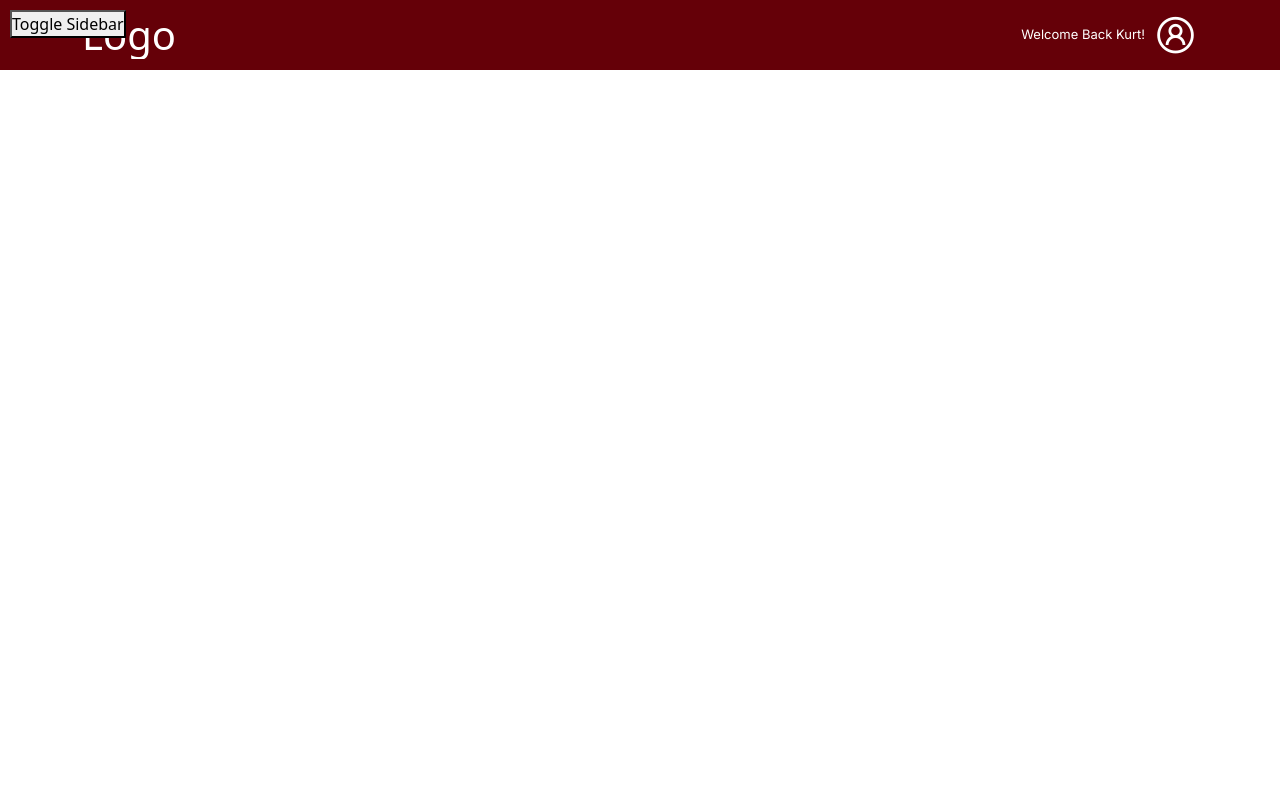
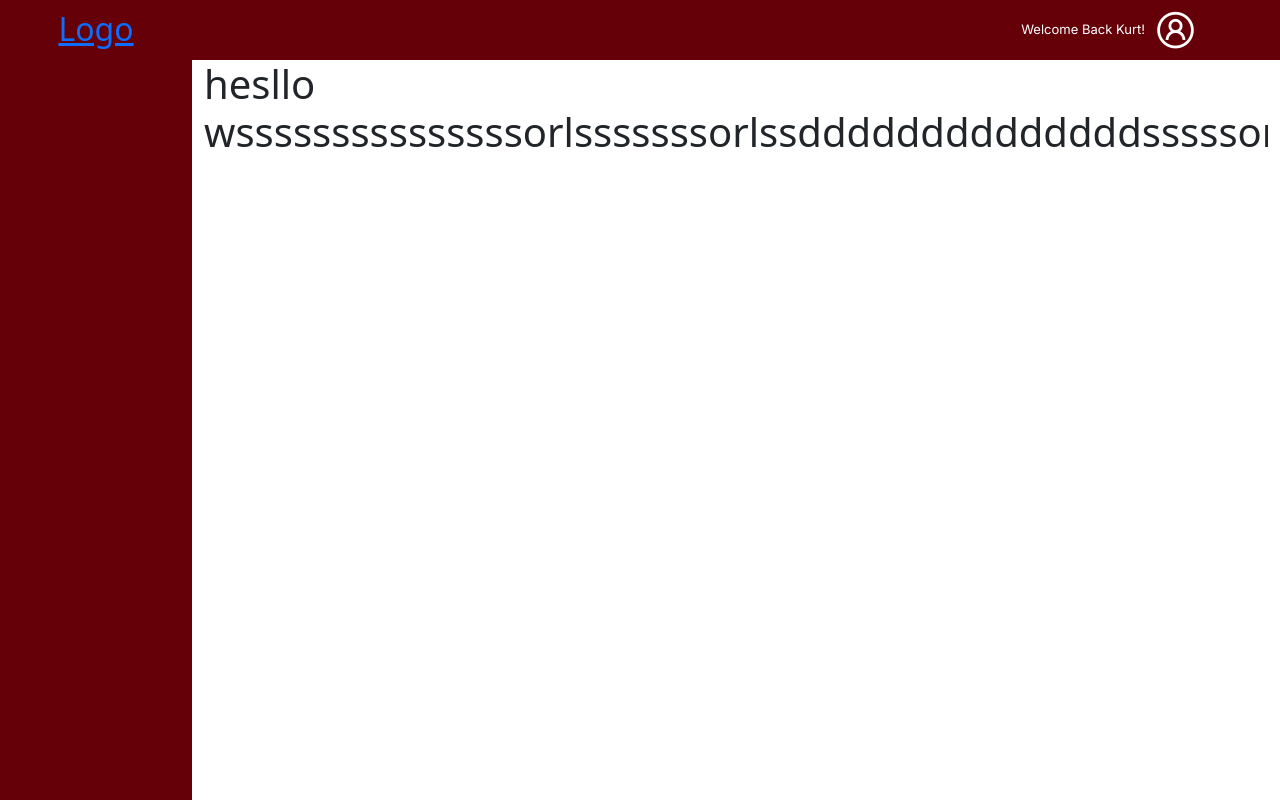
Before and after one commit to lemos-ctrl/swushs, a PHP site: page /Admin/dashboard.php in a window 1280 px wide. Run offline with PHP 8.4, Linux system fonts and the light colour scheme; some libraries are stand-ins or nearby versions.

```diff
--- a/Admin/dashboard.php
+++ b/Admin/dashboard.php
@@ -1,3 +1,6 @@
+<?php
+require_once '../includes/cdn.php';?>
+
 <!DOCTYPE html>
 <html lang="en">
 <head>
@@ -5,29 +8,11 @@
     <meta name="viewport" content="width=device-width, initial-scale=1.0">
     <title>Admin Dashboard</title>
 
-    <script
-      src="https://cdnjs.cloudflare.com/ajax/libs/bootstrap/5.3.3/js/bootstrap.min.js"
-      integrity="sha512-ykZ1QQr0Jy/4ZkvKuqWn4iF3lqPZyij9iRv6sGqLRdTPkY69YX6+7wvVGmsdBbiIfN/8OdsI7HABjvEok6ZopQ=="
-      crossorigin="anonymous"
-      referrerpolicy="no-referrer"
-    ></script>
-    <link
-      rel="stylesheet"
-      href="https://cdn.jsdelivr.net/npm/bootstrap@5.3.2/dist/css/bootstrap.min.css"
-      integrity="sha384-T3c6CoIi6uLrA9TneNEoa7RxnatzjcDSCmG1MXxSR1GAsXEV/Dwwykc2MPK8M2HN"
-      crossorigin="anonymous"
-    />
-    <link rel="stylesheet" href="https://cdnjs.cloudflare.com/ajax/libs/line-awesome/1.3.0/line-awesome/css/line-awesome.min.css">
-    <link rel="stylesheet" href="../Styles/styles.css" />
-
 </head>
 <body>
     <header>
-        <div class="container my-auto">
-            <div class="row d-flex justify-content-between align-items-center header-container px-auto">
-                <div class="col-2">
-                    <h1>Logo</h1>
-                </div>
+        <div class="container">
+            <div class="row d-flex justify-content-end align-items-center header-container px-auto">
                 <div class="col-3 text-end d-flex justify-content-end welcome-text">
                     <p class="my-auto pe-2">Welcome Back Kurt!</p>
                     <span class="las la-user-circle"></span>
@@ -36,17 +21,20 @@
         </div>
     </header>
 
+    <nav id="myNav">
+        <div class="row d-flex flex-column">
+            <div class="col text-center">
+                <h2><a href="#" id="logo">Logo</a> </h2>
+            </div>
+            <div class="col"></div>
+        </div>
+    </nav>
 
-<nav id="sidebar">
-    <ul>
-        <li><a href="#">Home</a></li>
-        <li><a href="#">About</a></li>
-        <li><a href="#">Services</a></li>
-        <li><a href="#">Contact</a></li>
-    </ul>
-</nav>
-<button id="toggleSidebar">Toggle Sidebar</button>
-
+    <main id="main" class="expanded-main">
+        <div class="container">
+            <h1>hesllo wsssssssssssssssorlsssssssorlssddddddddddddddsssssorlsssssssorlsssssssorlsssssssorlsssssssorld</h1>
+        </div>
+    </main>
 
 </body>
 </html>
--- a/Scripts/script.js
+++ b/Scripts/script.js
@@ -1,8 +1,11 @@
-document.getElementById('toggleSidebar').addEventListener('click', function() {
-    var sidebar = document.getElementById('sidebar');
-    if (sidebar.style.left === '-250px') {
-        sidebar.style.left = '0';
-    } else {
-        sidebar.style.left = '-250px';
-    }
+document.addEventListener("DOMContentLoaded", function () {
+  const logo = document.getElementById("logo");
+  const nav = document.getElementById("myNav");
+  const main = document.getElementById("main");
+
+  logo.addEventListener("click", function () {
+    nav.classList.toggle("small-width");
+    main.classList.toggle("expanded-main");
+    main.classList.toggle("small-main");
+  });
 });
--- a/Styles/styles.css
+++ b/Styles/styles.css
@@ -1,5 +1,5 @@
 @import url("https://fonts.googleapis.com/css2?family=Poppins:ital,wght@0,100;0,200;0,300;0,400;0,500;0,600;0,700;0,800;0,900;1,100;1,200;1,300;1,400;1,500;1,600;1,700;1,800;1,900&display=swap");
-@import url('https://fonts.googleapis.com/css2?family=Inter:wght@100..900&display=swap');
+@import url("https://fonts.googleapis.com/css2?family=Inter:wght@100..900&display=swap");
 :root {
   --color-main: #5a0000;
   --color-sub: #650008;
@@ -74,9 +74,9 @@
   font-weight: bold;
 }
 
-.login-frame input[type="submit"]:hover{
+.login-frame input[type="submit"]:hover {
   background-color: var(--font-heading3);
-  opacity: .9;
+  opacity: 0.9;
 }
 
 .login-frame input::placeholder {
@@ -116,7 +116,7 @@
 
 .loginpage span {
   position: absolute;
-  margin-bottom: 10px   ;
+  margin-bottom: 10px;
   bottom: 0;
   left: 50%;
   transform: translateX(-50%);
@@ -126,32 +126,28 @@
   font-family: var(--font-family1);
 }
 
-
 /* admin dashboard */
 
 header {
   width: 100vw;
-  max-height: 70px;
+  max-height: 60px;
   height: 100vh;
   background-color: var(--color-sub);
   color: white;
-  position: absolute;
 }
 
-nav h1 {
-  color: white;
-}
-
-header p, header h1{
+header p,
+header h2 {
   margin: 0;
+  padding: 5px 0;
 }
 
 header .container {
-  height: 70px;
+  height: 60px;
 }
 
 .header-container {
-  height: 70px
+  height: inherit;
 }
 
 .welcome-text .la-user-circle {
@@ -164,29 +160,33 @@ header .container {
   font-size: 13px;
 }
 
-
-/* sidebar */
-#sidebar {
-  width: 250px;
-  height: 100%;
-  position: fixed;
+nav {
+  position: absolute;
+  height: 100vh;
+  background-color: var(--color-sub);
+  width: 15vw; /* Adjusted width */
+  transition: width 0.3s ease-in-out;
   top: 0;
-  left: -250px;
-  background: #333;
-  transition: left 0.3s ease;
 }
 
-#sidebar ul {
-  list-style: none;
-  padding: 0;
-}
-
-#sidebar li {
+nav h2 {
+  color: white;
   padding: 10px;
 }
 
-#toggleSidebar {
-  position: fixed;
-  top: 10px;
-  left: 10px;
+.small-width {
+  width: 5%;
 }
+
+.small-main {
+  margin-left: 0;
+}
+
+.expanded-main {
+  margin-left: 15vw;
+}
+
+.expanded-main,
+.small-main {
+  transition: width 0.3s ease-in-out;
+}
--- a/includes/cdn.php
+++ b/includes/cdn.php
@@ -1,6 +1,17 @@
 <?php
-echo'<script src="https://cdnjs.cloudflare.com/ajax/libs/bootstrap/5.3.3/js/bootstrap.min.js" integrity="sha512-ykZ1QQr0Jy/4ZkvKuqWn4iF3lqPZyij9iRv6sGqLRdTPkY69YX6+7wvVGmsdBbiIfN/8OdsI7HABjvEok6ZopQ==" crossorigin="anonymous" referrerpolicy="no-referrer"></script>
-<link rel="stylesheet" href="https://cdnjs.cloudflare.com/ajax/libs/bootstrap/5.3.3/css/bootstrap-grid.min.css" integrity="sha512-i1b/nzkVo97VN5WbEtaPebBG8REvjWeqNclJ6AItj7msdVcaveKrlIIByDpvjk5nwHjXkIqGZscVxOrTb9tsMA==" crossorigin="anonymous" referrerpolicy="no-referrer" />
+echo'
+
+<script src="https://cdn.jsdelivr.net/npm/bootstrap@5.3.0-alpha3/dist/js/bootstrap.bundle.min.js"
+        integrity="sha384-ENjdO4Dr2bkBIFxQpeoTz1HIcje39Wm4jDKdf19U8gI4ddQ3GYNS7NTKfAdVQSZe"
+        crossorigin="anonymous"></script>
+<script src="../Scripts/script.js"></script>
+
+<link rel="stylesheet" href="https://cdnjs.cloudflare.com/ajax/libs/line-awesome/1.3.0/line-awesome/css/line-awesome.min.css">
 <link rel="stylesheet" href="https://cdnjs.cloudflare.com/ajax/libs/bootstrap/5.3.3/css/bootstrap.min.css" integrity="sha512-jnSuA4Ss2PkkikSOLtYs8BlYIeeIK1h99ty4YfvRPAlzr377vr3CXDb7sb7eEEBYjDtcYj+AjBH3FLv5uSJuXg==" crossorigin="anonymous" referrerpolicy="no-referrer" />
-<link rel="stylesheet" href="./swushs/Styles/styles.css">';
+
+<link href="https://cdn.lineicons.com/4.0/lineicons.css" rel="stylesheet" />
+<link rel="stylesheet" href="../Styles/styles.css">
+
+
+';
 ?>
```
